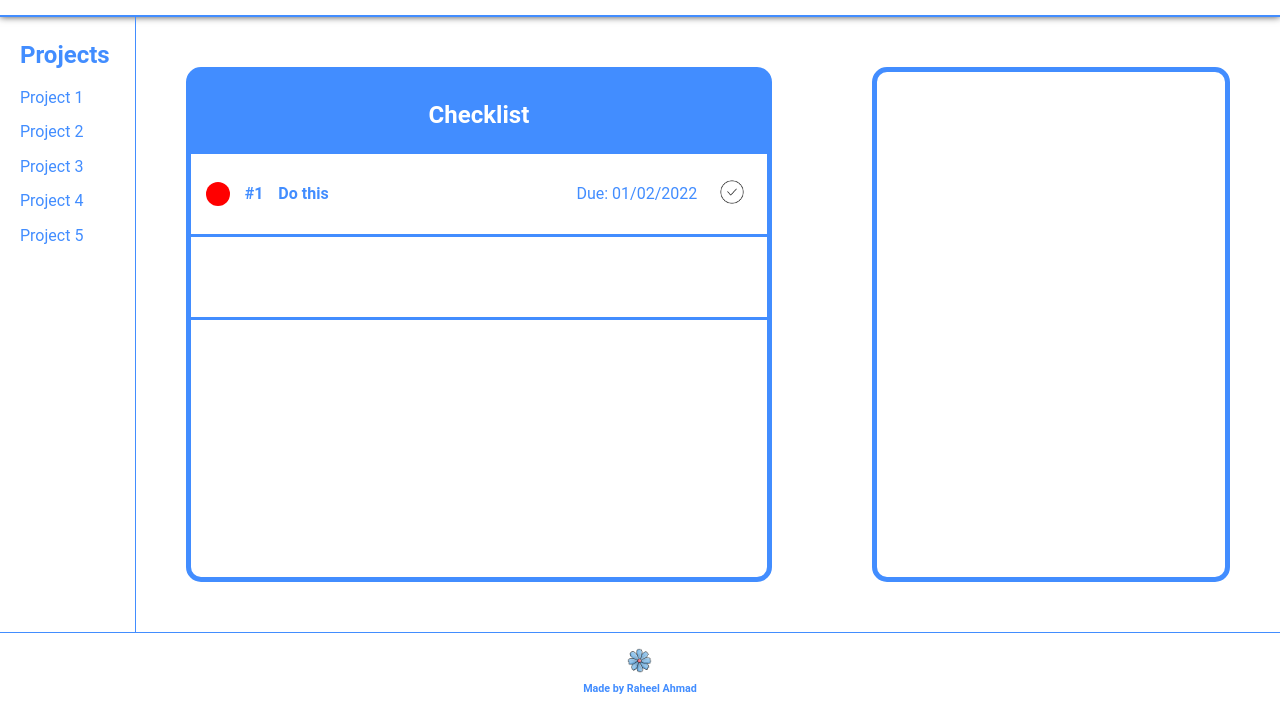
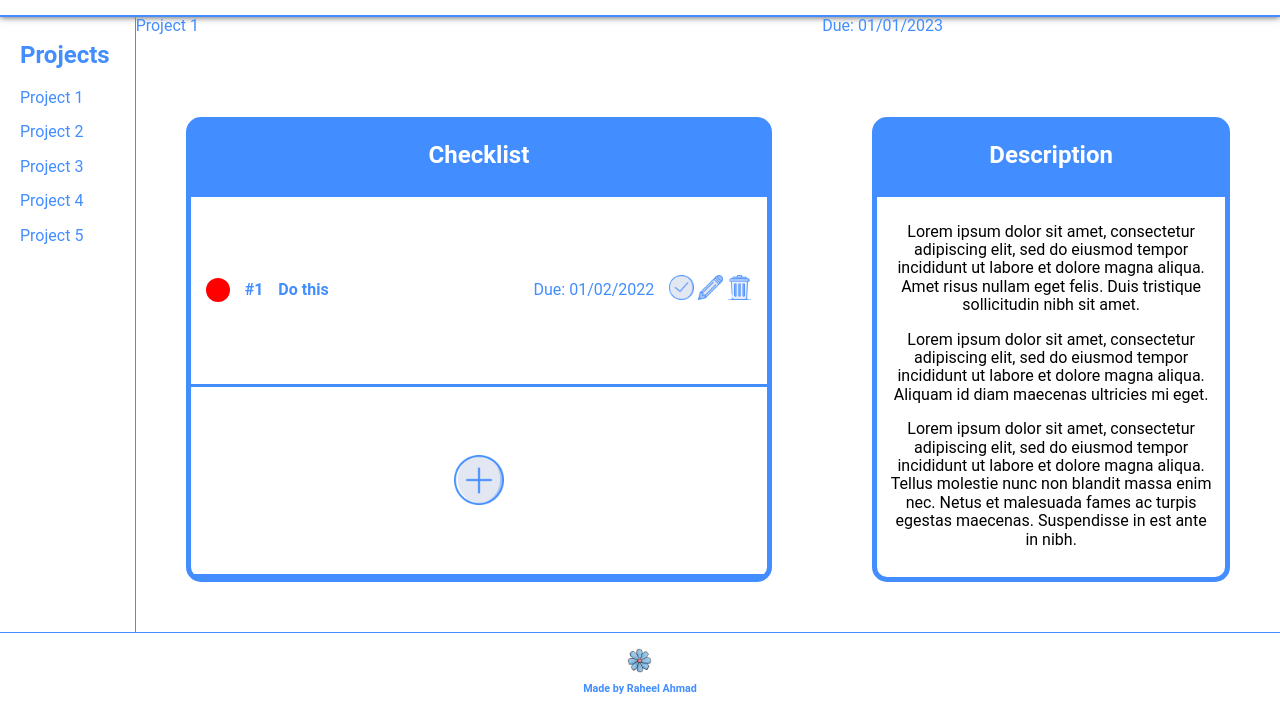
Before and after one commit to raheelahmadguraya/to-do-list, a website built with webpack: page src/template.html in a window 1280 px wide. Shown: the part 95-800 px from the top of the page. Built offline with nearby package versions, Linux system fonts and the light colour scheme.

Commit message:
complete checklist and description templates

```diff
--- a/src/index.js
+++ b/src/index.js
@@ -3,7 +3,10 @@ import 'normalize.css';
 import notepad from './assets/notepad.png'
 import daisy from './assets/daisy.png'
 import project from './assets/note-book.png'
-import check from './assets/checkmark.png'
+import check from './assets/success.png'
+import pencil from './assets/pencil.png'
+import deleteItem from './assets/bin.png'
+import addTask from './assets/plus.png'
 
 const appLogo = document.getElementById('appLogo');
 appLogo.src = notepad;
@@ -14,5 +17,14 @@ addProject.src = project;
 const markComplete = document.getElementById('check');
 markComplete.src = check;
 
+const edit = document.getElementById('editItem');
+edit.src = pencil;
+
+const deleteTask = document.getElementById('deleteItem');
+deleteTask.src = deleteItem;
+
+const addCheckListItem = document.getElementById('addItem');
+addCheckListItem.src = addTask;
+
 const footerLogo = document.getElementById('footerLogo');
 footerLogo.src = daisy;
--- a/src/styles/main.css
+++ b/src/styles/main.css
@@ -50,11 +50,16 @@ header {
 .projectControlCentre {
   display: grid;
   grid-template-columns: 1.5fr 1fr;
+  grid-template-rows: 50px 1fr;
 }
+
+
 
 /*Project Checklist*/
 
 .projectChecklist {
+  display: grid;
+  grid-template-rows: 75px auto auto;
   margin: 50px;
   min-width: 200px;
   min-height: 200px;
@@ -64,7 +69,6 @@ header {
 
 .checklist-title {
   border-bottom: 5px solid #428dff;
-  padding: 10px 0px 0px 0px;
   color: white;
   background-color: #428dff;
   text-align: center;
@@ -82,6 +86,13 @@ header {
   gap: 15px;
 }
 
+.addTodo {
+  place-items: center center;
+  place-content: center center;
+  display: grid;
+  grid-template-columns: auto;
+}
+
 .todo-priority {
   background-color: red;
   padding: 2px;
@@ -90,9 +101,16 @@ header {
   border-radius: 50%;
 }
 
-#check {
-  max-width: 40px;
-  max-height: 40px;
+#check,
+#editItem,
+#deleteItem {
+  max-width: 25px;
+  max-height: 25px;
+}
+
+#addItem {
+  max-width: 50px;
+  max-height: 50px;
 }
 
 /*Project Description*/
@@ -103,6 +121,24 @@ header {
   min-height: 200px;
   border: 5px solid #428dff;
   border-radius: 15px;
+
+  display: grid;
+  grid-template-rows: 75px auto;
+}
+
+.projectDescription-title {
+  border-bottom: 5px solid #428dff;
+  color: white;
+  background-color: #428dff;
+  text-align: center;
+
+  max-height: 75px;
+}
+
+.project-details {
+  padding: 10px;
+  text-align: center;
+  color: black;
 }
 
 /*footer*/
--- a/src/template.html
+++ b/src/template.html
@@ -26,6 +26,8 @@
       </div>
     </div>
     <div class="projectControlCentre">
+      <div class="project-title">Project 1</div>
+      <div class="project-dueDate">Due: 01/01/2023</div>
       <div class="projectChecklist">
         <div class="checklist-title">
           <h2>Checklist</h2>
@@ -42,15 +44,27 @@
           <div class="todo-dueDate">
             <p>Due: 01/02/2022</p>
           </div>
-          <div class="todo-markComplete">
+          <div class="todo-functions">
             <img id="check">
+            <img id="editItem">
+            <img id="deleteItem">
           </div>
         </div>
         <div class="todo addTodo">
-
+            <img id="addItem">
         </div>
       </div>
-      <div class="projectDescription"></div>
+      <div class="projectDescription">
+        <div class="projectDescription-title">
+          <h2>Description</h2>
+        </div>
+        <div class="project-details">
+          <p>Lorem ipsum dolor sit amet, consectetur adipiscing elit, sed do eiusmod tempor incididunt ut labore et dolore magna aliqua. Amet risus nullam eget felis. Duis tristique sollicitudin nibh sit amet.</p>
+          <p>Lorem ipsum dolor sit amet, consectetur adipiscing elit, sed do eiusmod tempor incididunt ut labore et dolore magna aliqua. Aliquam id diam maecenas ultricies mi eget.
+          <p>Lorem ipsum dolor sit amet, consectetur adipiscing elit, sed do eiusmod tempor incididunt ut labore et dolore magna aliqua. Tellus molestie nunc non blandit massa enim nec. Netus et malesuada fames ac turpis egestas maecenas. Suspendisse in est ante in nibh.</p>
+          </p>
+        </div>
+      </div>
     </div>
   </div>
   <footer>
```
Also changed, not shown: src/assets/bin.png (added), src/assets/checkmark.png (deleted), src/assets/pencil.png (added), src/assets/plus.png (added), src/assets/success.png (added).
